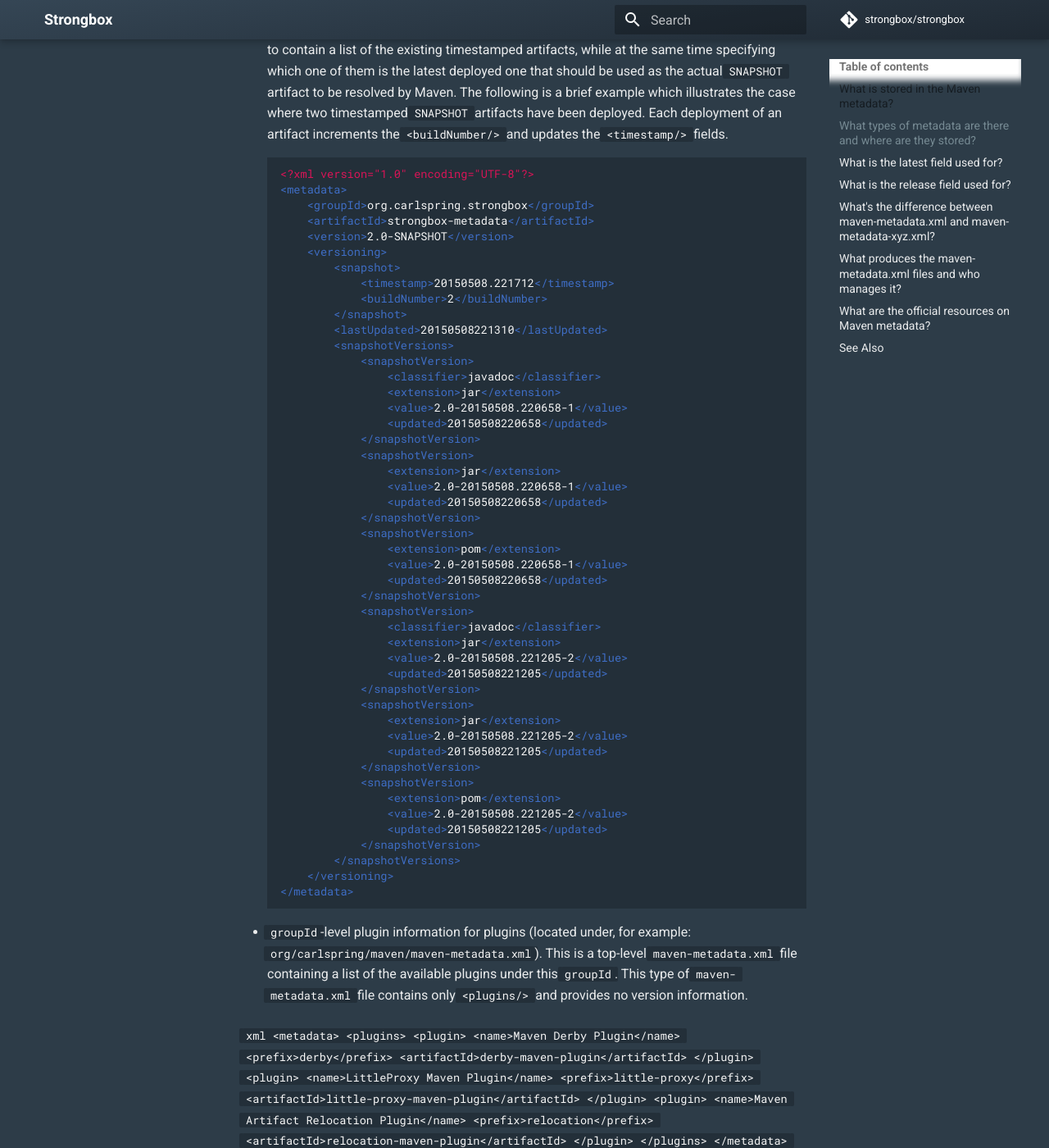
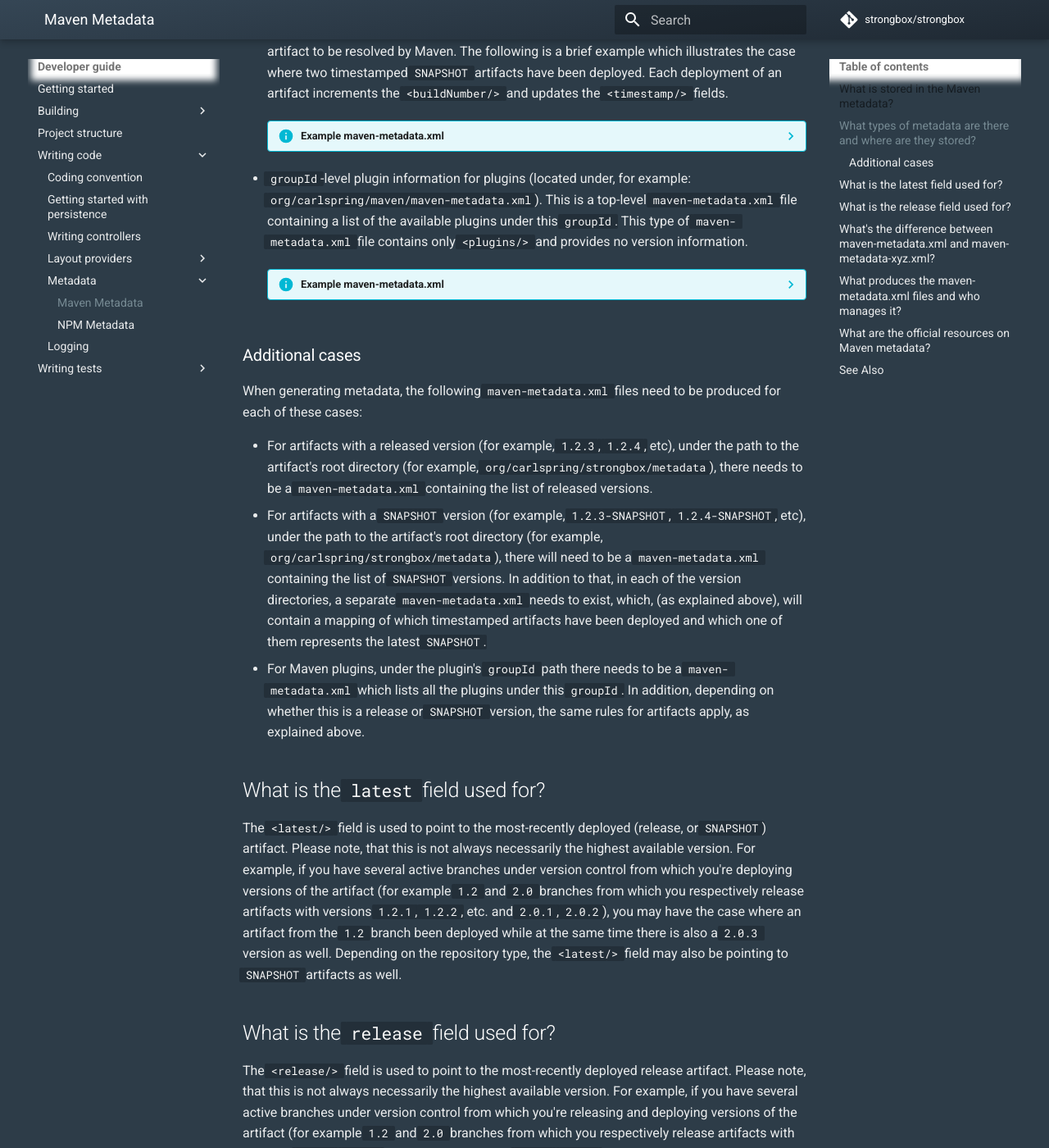
Before and after one commit to strongbox/strongbox-docs, an MkDocs documentation site: the page built from docs/developer-guide/metadata/maven-metadata.md, in a window 1280 px wide and 1400 px high, scrolled down 889 px. Shown: the whole window at 82% size. Built offline with MkDocs 1.6.1 and Material for MkDocs 9.7.7, drawn with Linux system fonts in a browser that asks for light colours; comment, search, counter and statistics services are not loaded; some of the changed text lies outside the part shown.

Commit message:
developer-guide: Updating metadata pages.

````diff
--- a/docs/developer-guide/metadata/maven-metadata.md
+++ b/docs/developer-guide/metadata/maven-metadata.md
@@ -1,6 +1,9 @@
+# Maven Metadata
+
 ## What is stored in the Maven metadata?
 
-The `maven-metadata.xml` file is a place where Maven stores basic information about artifacts. It can contain useful data such as, for example:
+The `maven-metadata.xml` file is a place where Maven stores basic information about artifacts.
+It can contain useful data such as, for example:
 
 - Which timestamped artifact file represents the current `SNAPSHOT` artifact
 - What the latest deployed version of an artifact is
@@ -10,129 +13,172 @@
 
 ## What types of metadata are there and where are they stored?
 
-- `artifactId` level `maven-metadata.xml` (located under, for example: `org/carlspring/strongbox/metadata-example/maven-metadata.xml`). This is used for storing the top-level versions of artifacts. For example, if an artifact has versions `1.0`, `1.1`, `1.2`, this `maven-metadata.xml` will only contain version information about them. Consider the following `maven-metadata.xml`:
+- `artifactId` level `maven-metadata.xml` (located under, for example: `org/carlspring/strongbox/metadata-example/maven-metadata.xml`).
+  This is used for storing the top-level versions of artifacts. For example, if an artifact has versions `1.0`, `1.1`, `1.2`,
+  this `maven-metadata.xml` will only contain version information about them.
 
-    ```xml
-    <?xml version="1.0" encoding="UTF-8"?>
-    <metadata>
-        <groupId>org.carlspring.strongbox</groupId>
-        <artifactId>metadata-example</artifactId>
-        <versioning>
-            <latest>1.2</latest>
-            <release>1.2</release>
-            <versions>
-                <version>1.0</version>
-                <version>1.1</version>
-                <version>1.2</version>
-            </versions>
-            <lastUpdated>20150509185437</lastUpdated>
-        </versioning>
-     </metadata>
-     ```
+    ??? info "Example maven-metadata.xml"
+        ```xml
+        <?xml version="1.0" encoding="UTF-8"?>
+        <metadata>
+            <groupId>org.carlspring.strongbox</groupId>
+            <artifactId>metadata-example</artifactId>
+            <versioning>
+                <latest>1.2</latest>
+                <release>1.2</release>
+                <versions>
+                    <version>1.0</version>
+                    <version>1.1</version>
+                    <version>1.2</version>
+                </versions>
+                <lastUpdated>20150509185437</lastUpdated>
+            </versioning>
+         </metadata>
+        ```
 
-- Artifact `version`-level `maven-metadata.xml` (located under, for example: `org/carlspring/strongbox/strongbox-metadata/2.0-SNAPSHOT/maven-metadata.xml`). This is used only for timestamped `SNAPSHOT` versioned artifacts. The purpose of this file is to contain a list of the existing timestamped artifacts, while at the same time specifying which one of them is the latest deployed one that should be used as the actual `SNAPSHOT` artifact to be resolved by Maven. The following is a brief example which illustrates the case where two timestamped `SNAPSHOT` artifacts have been deployed. Each deployment of an artifact increments the `<buildNumber/>` and updates the `<timestamp/>` fields.
+- Artifact `version`-level `maven-metadata.xml` (located under, for example: `org/carlspring/strongbox/strongbox-metadata/2.0-SNAPSHOT/maven-metadata.xml`).
+  This is used only for timestamped `SNAPSHOT` versioned artifacts. The purpose of this file is to contain a list of the
+  existing timestamped artifacts, while at the same time specifying which one of them is the latest deployed one that
+  should be used as the actual `SNAPSHOT` artifact to be resolved by Maven. The following is a brief example which
+  illustrates the case where two timestamped `SNAPSHOT` artifacts have been deployed. Each deployment of an artifact
+  increments the `<buildNumber/>` and updates the `<timestamp/>` fields.
 
-    ```xml
-    <?xml version="1.0" encoding="UTF-8"?>
-    <metadata>
-        <groupId>org.carlspring.strongbox</groupId>
-        <artifactId>strongbox-metadata</artifactId>
-        <version>2.0-SNAPSHOT</version>
-        <versioning>
-            <snapshot>
-                <timestamp>20150508.221712</timestamp>
-                <buildNumber>2</buildNumber>
-            </snapshot>
-            <lastUpdated>20150508221310</lastUpdated>
-            <snapshotVersions>
-                <snapshotVersion>
-                    <classifier>javadoc</classifier>
-                    <extension>jar</extension>
-                    <value>2.0-20150508.220658-1</value>
-                    <updated>20150508220658</updated>
-                </snapshotVersion>
-                <snapshotVersion>
-                    <extension>jar</extension>
-                    <value>2.0-20150508.220658-1</value>
-                    <updated>20150508220658</updated>
-                </snapshotVersion>
-                <snapshotVersion>
-                    <extension>pom</extension>
-                    <value>2.0-20150508.220658-1</value>
-                    <updated>20150508220658</updated>
-                </snapshotVersion>
-                <snapshotVersion>
-                    <classifier>javadoc</classifier>
-                    <extension>jar</extension>
-                    <value>2.0-20150508.221205-2</value>
-                    <updated>20150508221205</updated>
-                </snapshotVersion>
-                <snapshotVersion>
-                    <extension>jar</extension>
-                    <value>2.0-20150508.221205-2</value>
-                    <updated>20150508221205</updated>
-                </snapshotVersion>
-                <snapshotVersion>
-                    <extension>pom</extension>
-                    <value>2.0-20150508.221205-2</value>
-                    <updated>20150508221205</updated>
-                </snapshotVersion>
-            </snapshotVersions>
-        </versioning>
-    </metadata>
-    ```
+    ??? info "Example maven-metadata.xml"
+        ```xml
+        <?xml version="1.0" encoding="UTF-8"?>
+        <metadata>
+            <groupId>org.carlspring.strongbox</groupId>
+            <artifactId>strongbox-metadata</artifactId>
+            <version>2.0-SNAPSHOT</version>
+            <versioning>
+                <snapshot>
+                    <timestamp>20150508.221712</timestamp>
+                    <buildNumber>2</buildNumber>
+                </snapshot>
+                <lastUpdated>20150508221310</lastUpdated>
+                <snapshotVersions>
+                    <snapshotVersion>
+                        <classifier>javadoc</classifier>
+                        <extension>jar</extension>
+                        <value>2.0-20150508.220658-1</value>
+                        <updated>20150508220658</updated>
+                    </snapshotVersion>
+                    <snapshotVersion>
+                        <extension>jar</extension>
+                        <value>2.0-20150508.220658-1</value>
+                        <updated>20150508220658</updated>
+                    </snapshotVersion>
+                    <snapshotVersion>
+                        <extension>pom</extension>
+                        <value>2.0-20150508.220658-1</value>
+                        <updated>20150508220658</updated>
+                    </snapshotVersion>
+                    <snapshotVersion>
+                        <classifier>javadoc</classifier>
+                        <extension>jar</extension>
+                        <value>2.0-20150508.221205-2</value>
+                        <updated>20150508221205</updated>
+                    </snapshotVersion>
+                    <snapshotVersion>
+                        <extension>jar</extension>
+                        <value>2.0-20150508.221205-2</value>
+                        <updated>20150508221205</updated>
+                    </snapshotVersion>
+                    <snapshotVersion>
+                        <extension>pom</extension>
+                        <value>2.0-20150508.221205-2</value>
+                        <updated>20150508221205</updated>
+                    </snapshotVersion>
+                </snapshotVersions>
+            </versioning>
+        </metadata>
+        ```
 
-- `groupId`-level plugin information for plugins (located under, for example: `org/carlspring/maven/maven-metadata.xml`). This is a top-level `maven-metadata.xml` file containing a list of the available plugins under this `groupId`. This type of `maven-metadata.xml` file contains only `<plugins/>` and provides no version information.
+- `groupId`-level plugin information for plugins (located under, for example: `org/carlspring/maven/maven-metadata.xml`).
+   This is a top-level `maven-metadata.xml` file containing a list of the available plugins under this `groupId`.
+   This type of `maven-metadata.xml` file contains only `<plugins/>` and provides no version information.
 
-   ```xml
-    <metadata>
-        <plugins>
-            <plugin>
-                <name>Maven Derby Plugin</name>
-                <prefix>derby</prefix>
-                <artifactId>derby-maven-plugin</artifactId>
-            </plugin>
-            <plugin>
-                <name>LittleProxy Maven Plugin</name>
-                <prefix>little-proxy</prefix>
-                <artifactId>little-proxy-maven-plugin</artifactId>
-            </plugin>
-            <plugin>
-                <name>Maven Artifact Relocation Plugin</name>
-                <prefix>relocation</prefix>
-                <artifactId>relocation-maven-plugin</artifactId>
-            </plugin>
-        </plugins>
-    </metadata>
-    ```
+    ??? info "Example maven-metadata.xml"
+        ```xml
+        <metadata>
+            <plugins>
+                <plugin>
+                    <name>Maven Derby Plugin</name>
+                    <prefix>derby</prefix>
+                    <artifactId>derby-maven-plugin</artifactId>
+                </plugin>
+                <plugin>
+                    <name>LittleProxy Maven Plugin</name>
+                    <prefix>little-proxy</prefix>
+                    <artifactId>little-proxy-maven-plugin</artifactId>
+                </plugin>
+                <plugin>
+                    <name>Maven Artifact Relocation Plugin</name>
+                    <prefix>relocation</prefix>
+                    <artifactId>relocation-maven-plugin</artifactId>
+                </plugin>
+            </plugins>
+        </metadata>
+        ```
+
+
+### Additional cases
 
 When generating metadata, the following `maven-metadata.xml` files need to be produced for each of these cases:
-- For artifacts with a released version (for example, `1.2.3`, `1.2.4`, etc), under the path to the artifact's root directory (for example, `org/carlspring/strongbox/metadata`), there needs to be a `maven-metadata.xml` containing the list of released versions.
-- For artifacts with a `SNAPSHOT` version (for example, `1.2.3-SNAPSHOT`, `1.2.4-SNAPSHOT`, etc), under the path to the artifact's root directory (for example, `org/carlspring/strongbox/metadata`), there will need to be a `maven-metadata.xml` containing the list of `SNAPSHOT` versions. In addition to that, in each of the version directories, a separate `maven-metadata.xml` needs to exist, which, (as explained above), will contain a mapping of which timestamped artifacts have been deployed and which one of them represents the latest `SNAPSHOT`.
-- For Maven plugins, under the plugin's `groupId` path there needs to be a `maven-metadata.xml` which lists all the plugins under this `groupId`. In addition, depending on whether this is a release or `SNAPSHOT` version, the same rules for artifacts apply, as explained above.
+
+- For artifacts with a released version (for example, `1.2.3`, `1.2.4`, etc), under the path to the artifact's
+  root directory (for example, `org/carlspring/strongbox/metadata`), there needs to be a `maven-metadata.xml` containing
+  the list of released versions.
+- For artifacts with a `SNAPSHOT` version (for example, `1.2.3-SNAPSHOT`, `1.2.4-SNAPSHOT`, etc), under the path to
+  the artifact's root directory (for example, `org/carlspring/strongbox/metadata`), there will need to be a `maven-metadata.xml`
+  containing the list of `SNAPSHOT` versions. In addition to that, in each of the version directories,
+  a separate `maven-metadata.xml` needs to exist, which, (as explained above), will contain a mapping
+  of which timestamped artifacts have been deployed and which one of them represents the latest `SNAPSHOT`.
+- For Maven plugins, under the plugin's `groupId` path there needs to be a `maven-metadata.xml` which lists
+  all the plugins under this `groupId`. In addition, depending on whether this is a release or `SNAPSHOT` version,
+  the same rules for artifacts apply, as explained above.
 
 
 ## What is the `latest` field used for?
-The `<latest/>` field is used to point to the most-recently deployed (release, or `SNAPSHOT`) artifact. Please note, that this is not always necessarily the highest available version. For example, if you have several active branches under version control from which you're deploying versions of the artifact (for example `1.2` and `2.0` branches from which you respectively release artifacts with versions `1.2.1`, `1.2.2`, etc. and `2.0.1`, `2.0.2`), you may have the case where an artifact from the `1.2` branch been deployed while at the same time there is also a `2.0.3` version as well. Depending on the repository type, the `<latest/>` field may also be pointing to `SNAPSHOT` artifacts as well.
+The `<latest/>` field is used to point to the most-recently deployed (release, or `SNAPSHOT`) artifact. Please note,
+that this is not always necessarily the highest available version. For example, if you have several active branches
+under version control from which you're deploying versions of the artifact (for example `1.2` and `2.0` branches from
+which you respectively release artifacts with versions `1.2.1`, `1.2.2`, etc. and `2.0.1`, `2.0.2`), you may have the
+case where an artifact from the `1.2` branch been deployed while at the same time there is also a `2.0.3` version as well.
+Depending on the repository type, the `<latest/>` field may also be pointing to `SNAPSHOT` artifacts as well.
 
 ## What is the `release` field used for?
-The `<release/>` field is used to point to the most-recently deployed release artifact. Please note, that this is not always necessarily the highest available version. For example, if you have several active branches under version control from which you're releasing and deploying versions of the artifact (for example `1.2` and `2.0` branches from which you respectively release artifacts with versions `1.2.1`, `1.2.2`, etc. and, respectively, `2.0.1`, `2.0.2`), you may have the case where an artifact from the `1.2` branch has been deployed while at the same time there is also a `2.0.3` version as well.
+The `<release/>` field is used to point to the most-recently deployed release artifact. Please note, that this is not
+always necessarily the highest available version. For example, if you have several active branches under version control
+from which you're releasing and deploying versions of the artifact (for example `1.2` and `2.0` branches from which you
+respectively release artifacts with versions `1.2.1`, `1.2.2`, etc. and, respectively, `2.0.1`, `2.0.2`), you may have
+the case where an artifact from the `1.2` branch has been deployed while at the same time
+there is also a `2.0.3` version as well.
 
 ## What's the difference between `maven-metadata.xml` and `maven-metadata-xyz.xml`?
-- In remote repositories, the metadata generated by Maven (and/or managed by the respective artifact repository manager) is stored in a `maven-metadata.xml` file.
-- In local repositories, Maven stores the collected metadata from the remote server into a `maven-metadata-${repositoryServerId}.xml` file where `${repositoryServerId}` is the server id stored in your Maven [`settings.xml`](https://maven.apache.org/settings.html#Servers) (for example `<server><id>development-snapshots</id></server>`).
+- In remote repositories, the metadata generated by Maven (and/or managed by the respective artifact repository manager)
+  is stored in a `maven-metadata.xml` file.
+- In local repositories, Maven stores the collected metadata from the remote server into a `maven-metadata-${repositoryServerId}.xml`
+  file where `${repositoryServerId}` is the server id stored in your Maven [`settings.xml`](https://maven.apache.org/settings.html#Servers)
+  (for example `<server><id>development-snapshots</id></server>`).
 
 ## What produces the `maven-metadata.xml` files and who manages it?
-When you deploy an artifact to a remote repository, Maven will check if there is an existing `maven-metadata.xml` (of the respectively required type(s)) on the remote host. If the file(s) exist, Maven will use that data, merge the necessary changes into a new copy and then overwrite the data on the remote. If there is no existing `maven-metadata.xml` in the remote repository, Maven will generate a new one and deploy it.
+When you deploy an artifact to a remote repository, Maven will check if there is an existing `maven-metadata.xml`
+(of the respectively required type(s)) on the remote host. If the file(s) exist, Maven will use that data, merge the
+necessary changes into a new copy and then overwrite the data on the remote. If there is no existing `maven-metadata.xml`
+in the remote repository, Maven will generate a new one and deploy it.
 
-Sometimes the data in the repository can become corrupt and this is when the repository manager needs to be told to rebuild it (or, alternatively, a scheduled task on the repository manager can take care of this to pre-emptively fix it).
+Sometimes the data in the repository can become corrupt and this is when the repository manager needs to be told
+to rebuild it (or, alternatively, a scheduled task on the repository manager can take care of this to pre-emptively fix it).
 
 ## What are the official resources on Maven metadata?
+
 - [Maven Metadata: Introduction](http://maven.apache.org/ref/3.3.9/maven-repository-metadata/index.html)
 - [Maven Metadata: Reference](http://maven.apache.org/ref/3.3.9/maven-repository-metadata/repository-metadata.html)
 - [Maven Metadata: Javadocs](http://maven.apache.org/ref/3.3.9/maven-repository-metadata/apidocs/index.html)
-- [Maven 3.x Compatibility Notes](https://cwiki.apache.org/confluence/display/MAVEN/Maven+3.x+Compatibility+Notes) (contains various useful comments on behavioral changes in Maven 3.x, compared to 2.x).
+- [Maven 3.x Compatibility Notes](https://cwiki.apache.org/confluence/display/MAVEN/Maven+3.x+Compatibility+Notes)
+  (contains various useful comments on behavioral changes in Maven 3.x, compared to 2.x).
 
-# See Also
+## See Also
 - [How does Maven plugin prefix resolution work? Why is it resolving “findbugs” but not “jetty”?](http://stackoverflow.com/a/40206597/774183)
-- [Stackoverflow: [maven-metadata]](http://stackoverflow.com/questions/tagged/maven-metadata)
+- [StackOverflow: [maven-metadata]](http://stackoverflow.com/questions/tagged/maven-metadata)
--- a/mkdocs.yml
+++ b/mkdocs.yml
@@ -95,6 +95,9 @@
               - NPM Layout Provider: developer-guide/layout-providers/npm-layout-provider.md
               - NuGet Layout Provider: developer-guide/layout-providers/nuget-layout-provider.md
               - Raw Layout Provider: developer-guide/layout-providers/raw-layout-provider.md
+      - Metadata:
+          - Maven Metadata: developer-guide/metadata/maven-metadata.md
+          - NPM Metadata: developer-guide/metadata/npm-metadata.md
       - Logging: developer-guide/logging.md
     - Writing tests:
       - Getting started: developer-guide/writing-tests.md
````
Also changed, not shown: docs/developer-guide/metadata/npm-metadata.md (+16 -12 lines).
